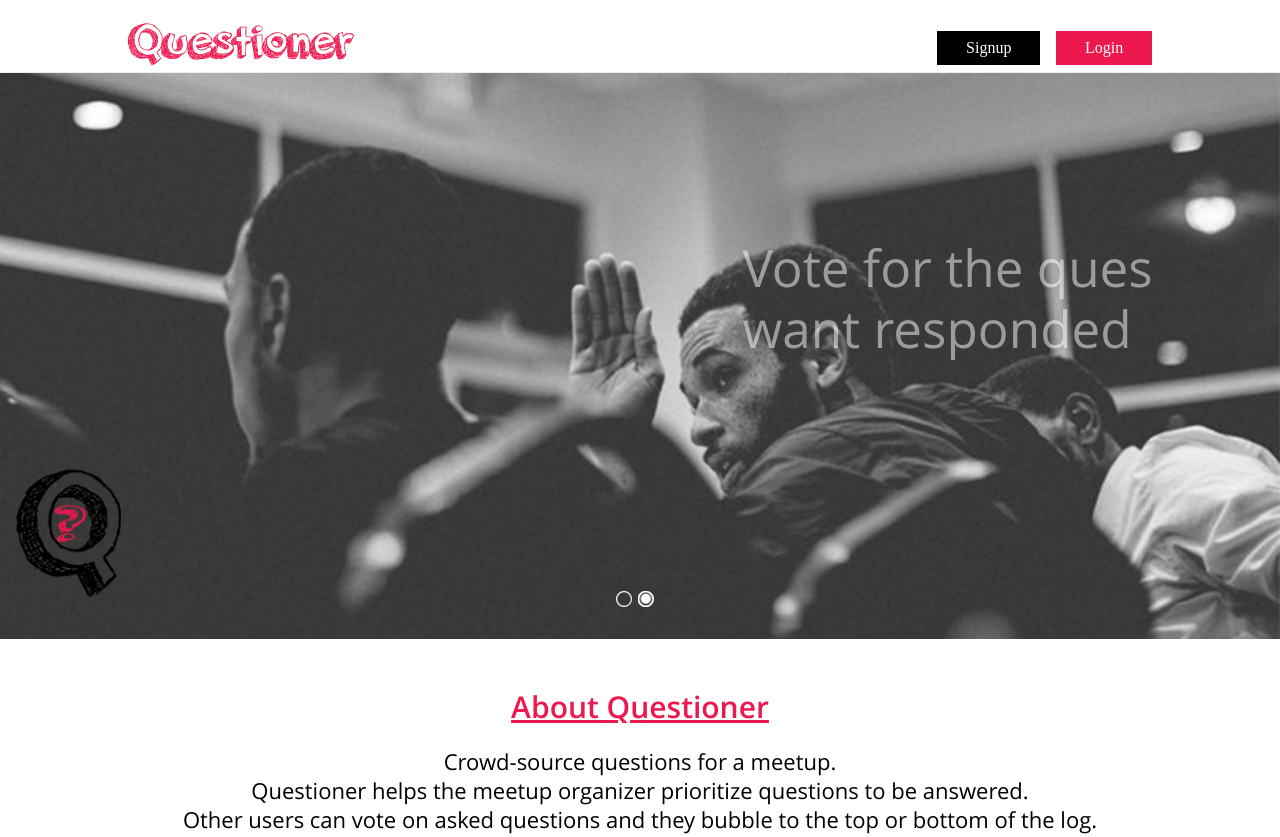
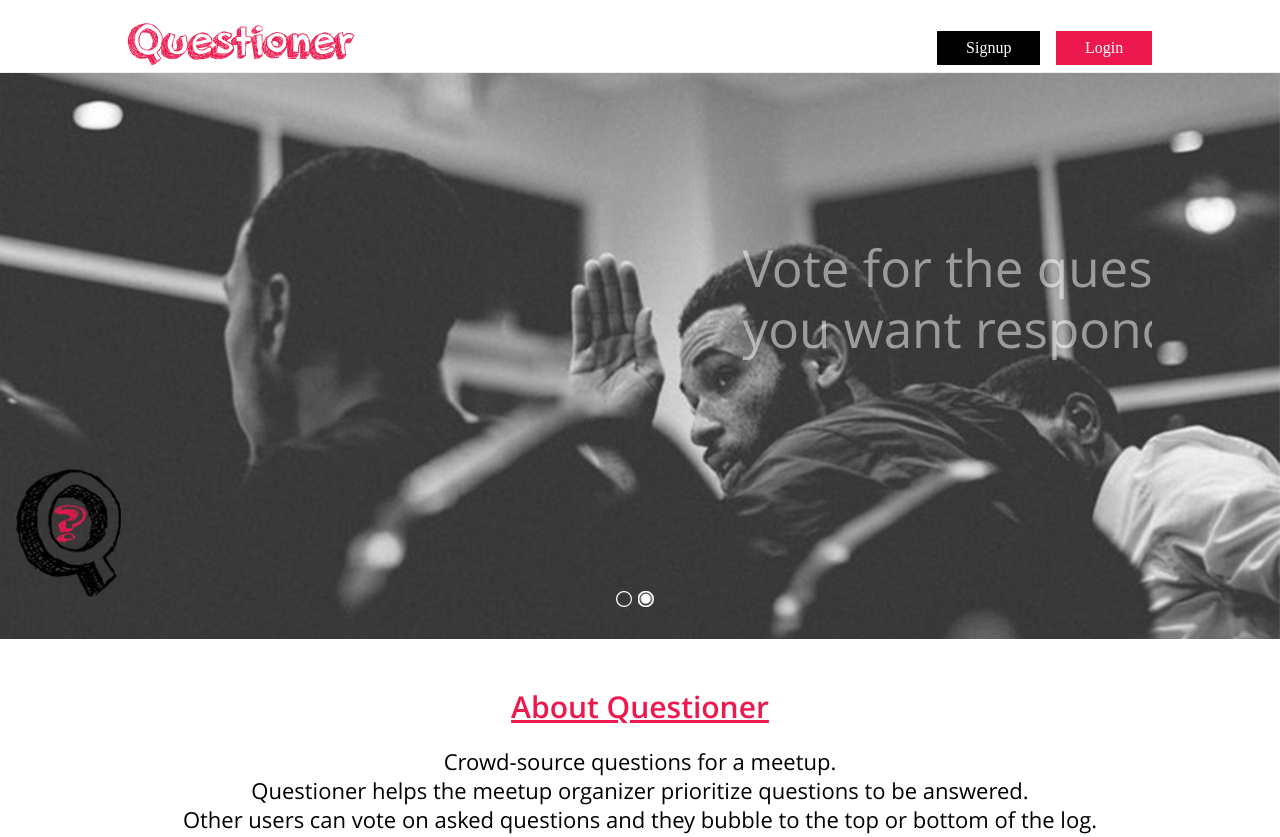
Before and after one commit to cop1fab/CSS_cb, a plain HTML site: page UI/index.html in a window 1280 px wide. Shown: the top 837 px of the page. Drawn offline with Linux system fonts and the light colour scheme; files whose address does not match are found by name.

Commit message:
[bg-62815096] fixed css and added reset.css

```diff
--- a/UI/index.html
+++ b/UI/index.html
@@ -99,7 +99,7 @@
 					<a href="about.html" class="da-link">Find out how?</a>
 				</div>
 				<div class="da-slide">
-					<p> Vote for the questions to want responded</p>
+					<p> Vote for the questions you want responded</p>
 					<a href="about.html" class="da-link">Find out More</a>
 				</div>
 			</div>
```
